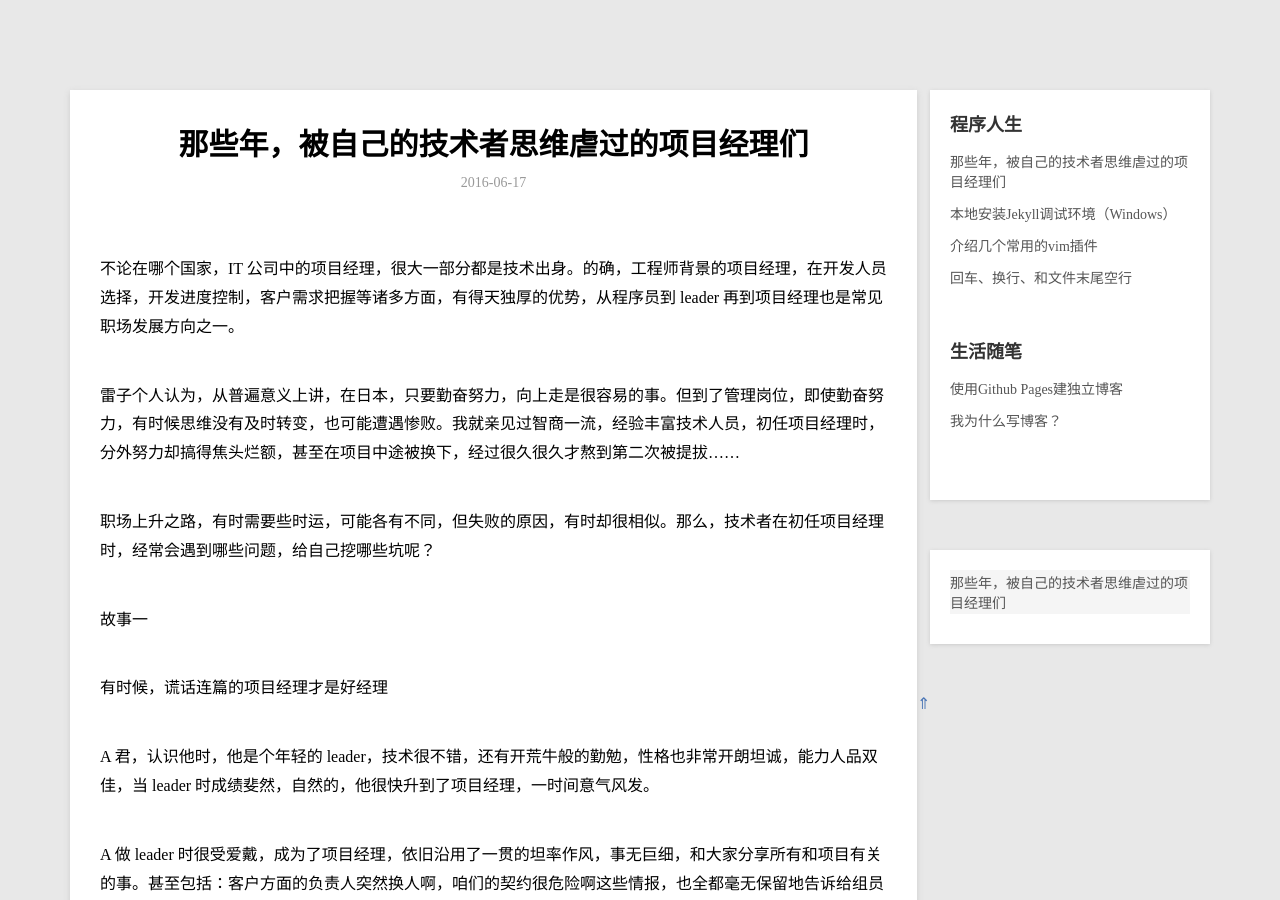
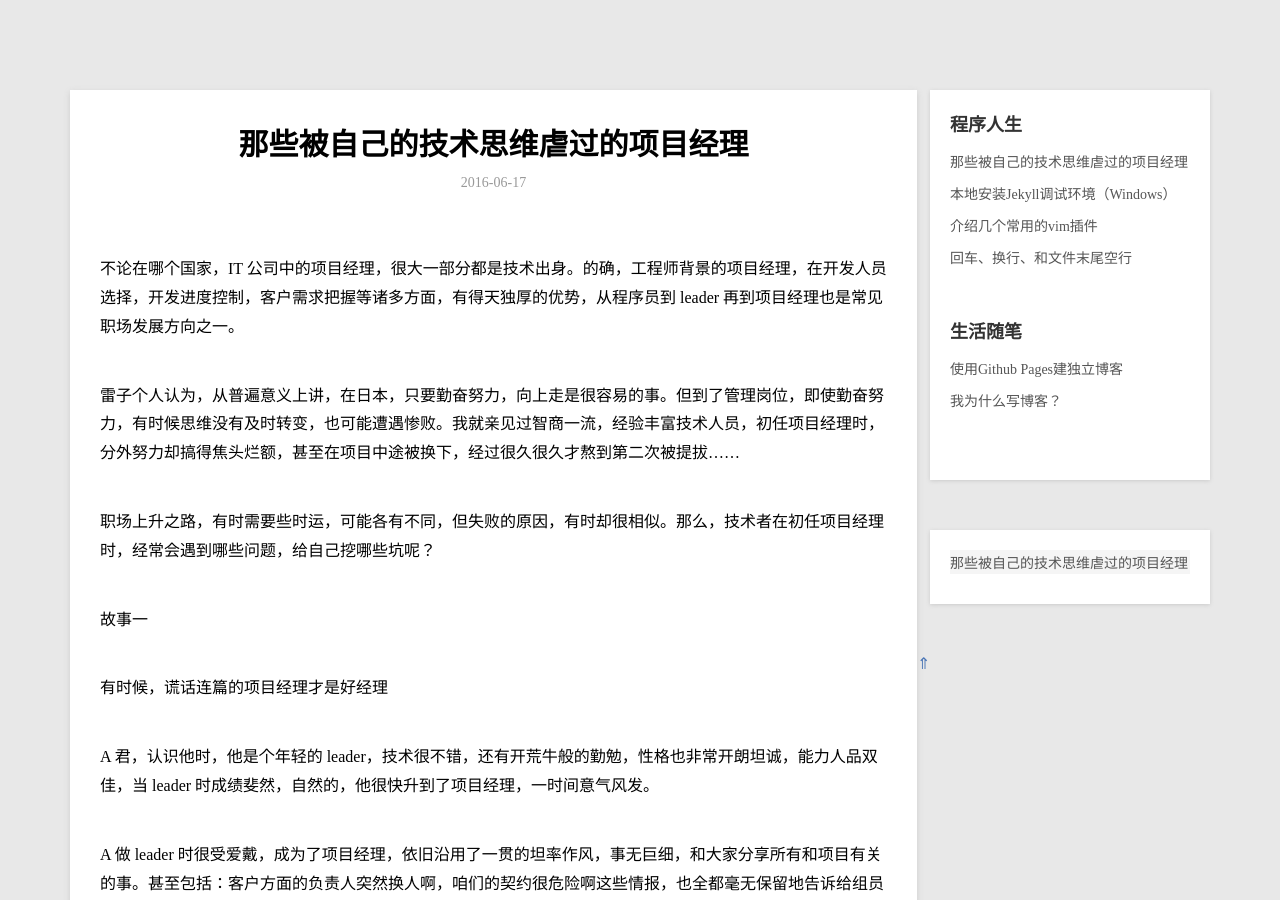
Before and after one commit to ittechblog/ittechblog.github.io, a Jekyll site: the page built from _posts/coding/2016-06-17-project-manage.md, in a window 1280 px wide and 900 px high. Built offline with Jekyll 4.4.1, drawn with Linux system fonts in a browser that asks for light colours; some of the changed text lies outside the part shown.

Commit message:
修改文章

```diff
--- a/_posts/coding/2016-06-17-project-manage.md
+++ b/_posts/coding/2016-06-17-project-manage.md
@@ -1,6 +1,6 @@
 ---
 layout: post
-title: 那些年，被自己的技术者思维虐过的项目经理们
+title: 那些被自己的技术思维虐过的项目经理
 description: 　不论在哪个国家，IT 公司中的项目经理，很大一部分都是技术出身。的确，工程师背景的项目经理，在开发人员选择，开发进度控制，客户需求把握等诸多方面，有得天独厚的优势，从程序员到 leader 再到项目经理也是常见职场发展方向之一。
 category: coding
 ---
```
